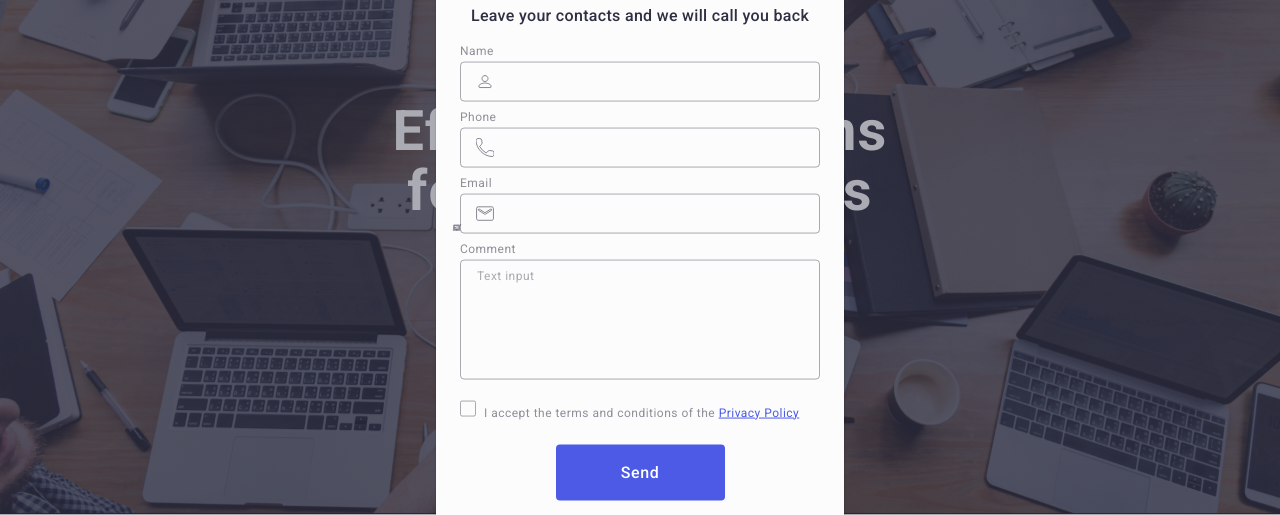
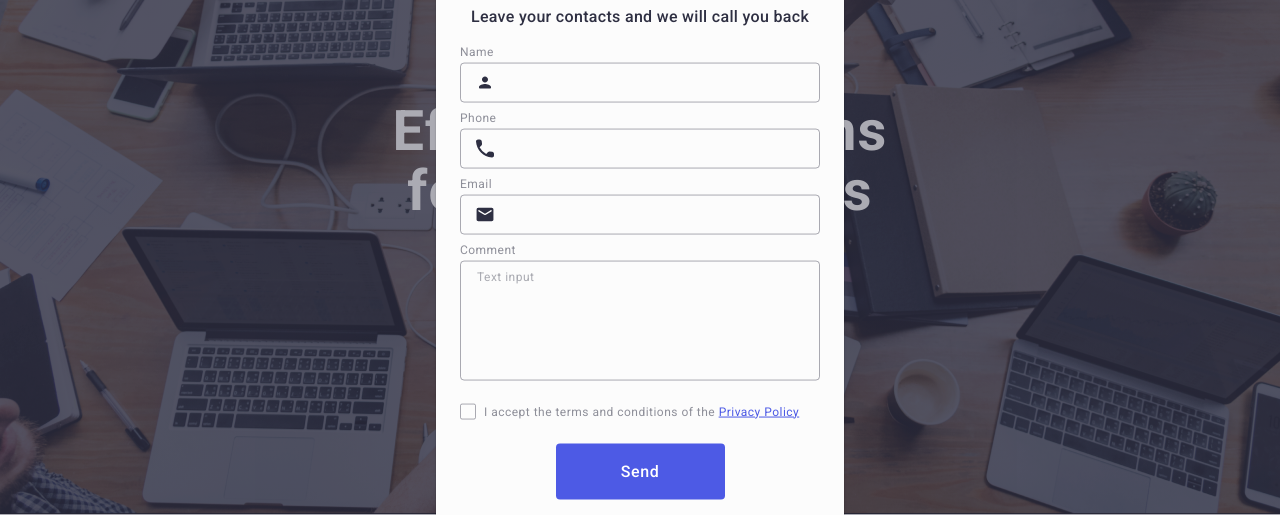
Before and after one commit to Alina329-web/goit-markup-hw-05, a plain HTML site: page index.html in a window 1280 px wide. Shown: the part 172-687 px from the top of the page. Drawn offline with nearby package versions, Linux system fonts and the light colour scheme.

Commit message:
add styles

```diff
--- a/css/styles.css
+++ b/css/styles.css
@@ -636,8 +636,9 @@ input[placeholder="E-mail"] {
   top: 50%;
   left: 16px;
   transform: translateY(-50%);
-  stroke: #2e2f42;
-  fill: none;
+
+
+  fill: #2e2f42;
   transition: fill 250ms cubic-bezier(0.4, 0, 0.2, 1);
 
 }
--- a/index.html
+++ b/index.html
@@ -560,7 +560,7 @@
             />
             <label for="user-checkbox" class="custem-label-user-checkbox">
               <span class="custem-checkbox"
-                ><svg class="modal-icon" width="10" height="8">
+                ><svg class="modal-icon-checkb" width="10" height="8">
                   <use href="./images/icons.svg#icon-vector"></use></svg></span
               >I accept the terms and conditions of the
               <a class="privacy-policy" href="#">Privacy Policy</a>
```
